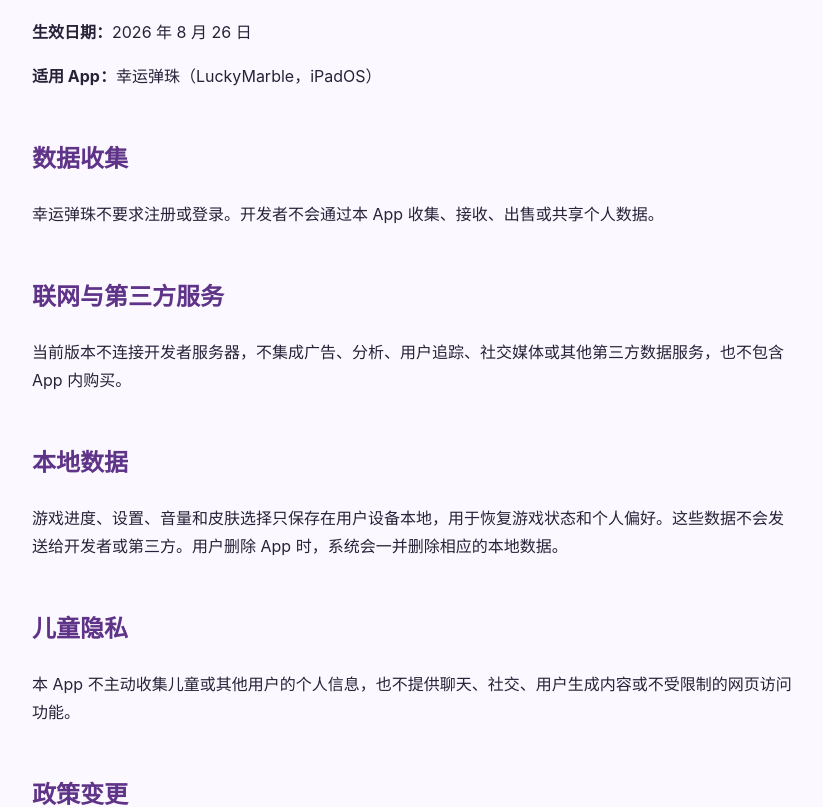
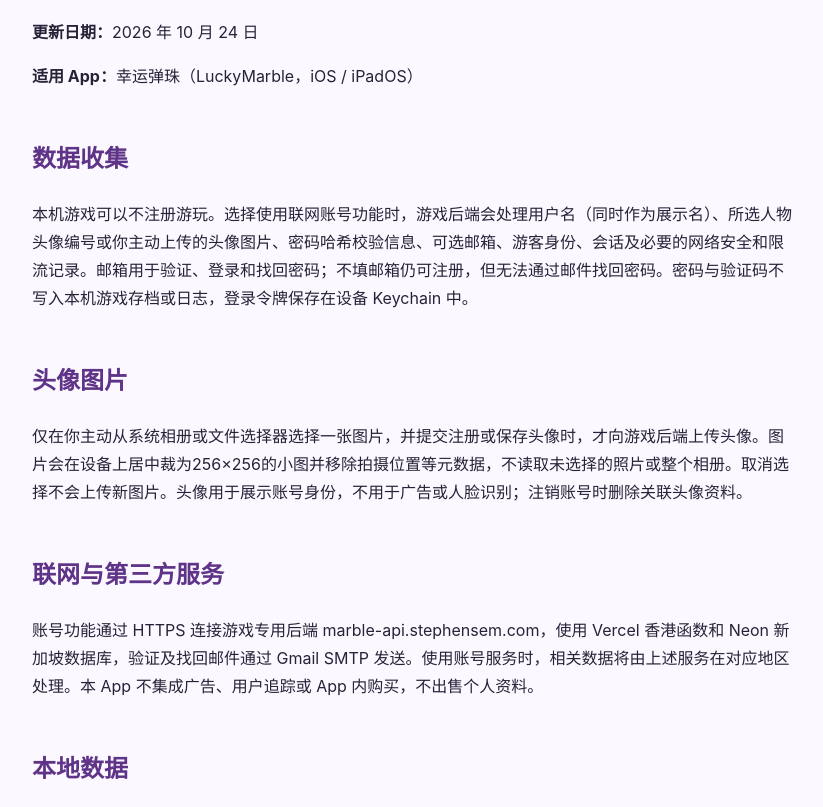
Before and after one commit to stephenhou01/luckymarble, a plain HTML site: page privacy.html in a window 1280 px wide. Shown: the part 107-914 px from the top of the page, without its empty margins (228-1051 px from the left). Drawn offline with Linux system fonts and the light colour scheme.

Commit message:
更新幸运弹珠隐私政策：可选账号、头像与每72小时备份

```diff
--- a/privacy.html
+++ b/privacy.html
@@ -14,20 +14,26 @@
 </head>
 <body>
   <h1>幸运弹珠隐私政策</h1>
-  <p><strong>生效日期：</strong>2026 年 8 月 26 日</p>
-  <p><strong>适用 App：</strong>幸运弹珠（LuckyMarble，iPadOS）</p>
+  <p><strong>更新日期：</strong>2026 年 10 月 24 日</p>
+  <p><strong>适用 App：</strong>幸运弹珠（LuckyMarble，iOS / iPadOS）</p>
 
   <h2>数据收集</h2>
-  <p>幸运弹珠不要求注册或登录。开发者不会通过本 App 收集、接收、出售或共享个人数据。</p>
+  <p>本机游戏可以不注册游玩。选择使用联网账号功能时，游戏后端会处理用户名（同时作为展示名）、所选人物头像编号或你主动上传的头像图片、密码哈希校验信息、可选邮箱、游客身份、会话及必要的网络安全和限流记录。邮箱用于验证、登录和找回密码；不填邮箱仍可注册，但无法通过邮件找回密码。密码与验证码不写入本机游戏存档或日志，登录令牌保存在设备 Keychain 中。</p>
+
+  <h2>头像图片</h2>
+  <p>仅在你主动从系统相册或文件选择器选择一张图片，并提交注册或保存头像时，才向游戏后端上传头像。图片会在设备上居中裁为256×256的小图并移除拍摄位置等元数据，不读取未选择的照片或整个相册。取消选择不会上传新图片。头像用于展示账号身份，不用于广告或人脸识别；注销账号时删除关联头像资料。</p>
 
   <h2>联网与第三方服务</h2>
-  <p>当前版本不连接开发者服务器，不集成广告、分析、用户追踪、社交媒体或其他第三方数据服务，也不包含 App 内购买。</p>
+  <p>账号功能通过 HTTPS 连接游戏专用后端 marble-api.stephensem.com，使用 Vercel 香港函数和 Neon 新加坡数据库，验证及找回邮件通过 Gmail SMTP 发送。使用账号服务时，相关数据将由上述服务在对应地区处理。本 App 不集成广告、用户追踪或 App 内购买，不出售个人资料。</p>
 
   <h2>本地数据</h2>
-  <p>游戏进度、设置、音量和皮肤选择只保存在用户设备本地，用于恢复游戏状态和个人偏好。这些数据不会发送给开发者或第三方。用户删除 App 时，系统会一并删除相应的本地数据。</p>
+  <p>游戏的弹珠、卡片、宝箱、经验、回合进度、权益和最近操作以设备本地存档为准，音量和皮肤也保存在本机。奖励在本地计算和保存。登录正式账号后，首次可保存一份快照，之后每3天自动备份一次；App关闭或被系统挂起时，会在下次打开后补做到期备份，不逐局或逐次领奖上传。快照包含上述游戏进度及随机生成的同步设备编号，不用于广告追踪。后台用于读取最近同步的数据，网络失败不影响本地游玩与奖励入账。多设备不自动合并资产，本地档案按账号隔离，未归属账号的游客进度仅可首次绑定一个账号。</p>
+
+  <h2>账号管理与删除</h2>
+  <p>点击游戏顶部“我的”，再点“账号”，可修改密码、绑定或验证邮箱、退出登录及注销账号。注销需校验密码并确认，将删除云端账号及关联的个人游戏记录、资产和存档。退出只结束会话。本机试玩数据可以在游戏设置中单独重置，注销账号不会自动清空本机试玩存档。账号资料在使用服务期间保存，注销后删除关联个人业务数据。</p>
 
   <h2>儿童隐私</h2>
-  <p>本 App 不主动收集儿童或其他用户的个人信息，也不提供聊天、社交、用户生成内容或不受限制的网页访问功能。</p>
+  <p>不注册即可使用本机游戏。儿童使用联网账号前应由监护人阅读本说明并协助决定是否提供可选邮箱。本 App 不提供聊天、用户生成内容或不受限制的网页访问功能。</p>
 
   <h2>政策变更</h2>
   <p>如果 App 功能或数据处理方式发生变化，本页面会同步更新，并修改上方的生效日期。</p>
```
